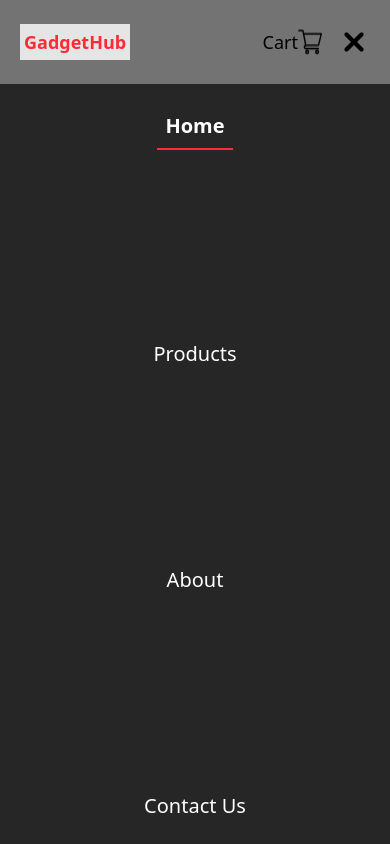
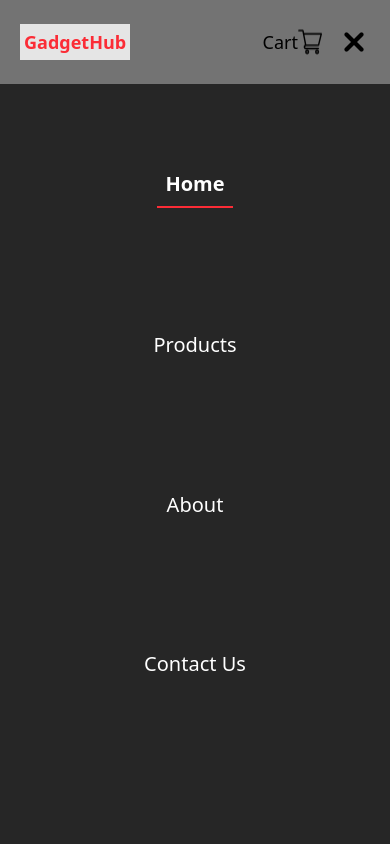
Before and after one commit to AnshNarang77/GadgetHub, a React (Vite) app: page / in a window 390 px wide. Both pictures are taken after a click on the element 362 px from the left and 42 px from the top of the page. Shown: the top 844 px of the page. Built offline with nearby package versions, Linux system fonts and the light colour scheme.

Commit message:
mobnav final set

```diff
--- a/src/components/Navbar.jsx
+++ b/src/components/Navbar.jsx
@@ -62,9 +62,9 @@ function Navbar() {
     </div>
     </div>
 
-  <div className='w-screen h-[100%] '>
+  <div className='w-screen h-[90vh] '>
 
-   <div className='w-[100%] h-[100%] flex flex-col p-25 pt-5 justify-between  items-center text-white'>
+   <div className='w-[100%] h-[100%] flex flex-col p-25 pt-5 justify-around  items-center text-white'>
     <NavLink to="/" className={({isActive})=>`text-xl p-2 ${isActive? ' font-semibold border-b-2   border-red-500': 'text-white'}`} onClick={closeNav}>Home</NavLink>
     <NavLink to="/products" className={({isActive})=>`text-xl p-2 ${isActive? ' font-semibold border-b-2   border-red-500': 'text-white'}`} onClick={closeNav}>Products</NavLink>
     <NavLink to="/about" className={({isActive})=>`text-xl p-2 ${isActive? ' font-semibold border-b-2   border-red-500': 'text-white'}`} onClick={closeNav}>About</NavLink>
```
